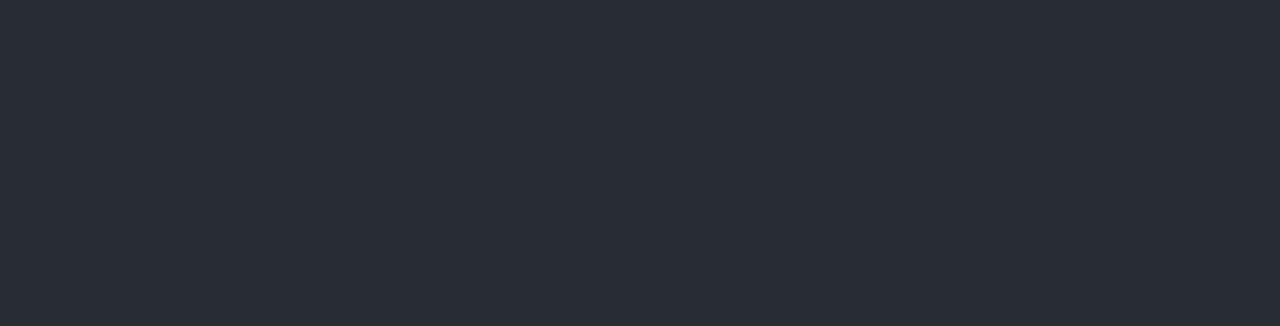
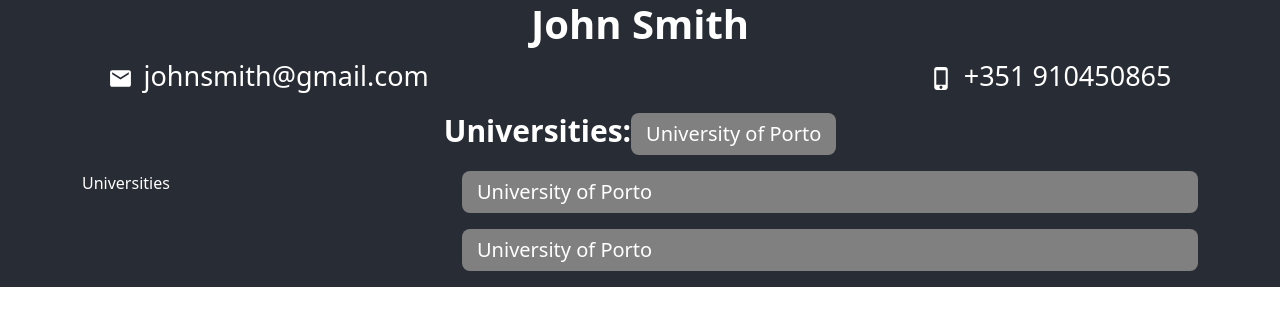
Before and after one commit to sergiobrunodias/CV-Analyzer, a React (Create React App) app in the folder client/: page /info in a window 1280 px wide. Shown: the top 326 px of the page. Built offline with nearby package versions, Linux system fonts and the light colour scheme.

Commit message:
feat(ui): added name and contacts to the resumeInfo page

```diff
--- a/client/package.json
+++ b/client/package.json
@@ -3,6 +3,8 @@
   "version": "0.1.0",
   "private": true,
   "dependencies": {
+    "@material-ui/core": "^4.12.3",
+    "@material-ui/icons": "^4.11.2",
     "@testing-library/jest-dom": "^5.15.0",
     "@testing-library/react": "^11.2.7",
     "@testing-library/user-event": "^12.8.3",
@@ -12,8 +14,10 @@
     "@types/react-dom": "^17.0.11",
     "axios": "^0.24.0",
     "base64topdf": "^1.1.8",
+    "bootstrap": "^5.1.3",
     "node-sass": "^6.0.1",
     "react": "^17.0.2",
+    "react-bootstrap": "^2.0.4",
     "react-dom": "^17.0.2",
     "react-dropzone": "^11.4.2",
     "react-icons": "^4.3.1",
--- a/client/src/index.tsx
+++ b/client/src/index.tsx
@@ -3,6 +3,7 @@ import ReactDOM from 'react-dom';
 import './index.css';
 import App from './App';
 import reportWebVitals from './reportWebVitals';
+import 'bootstrap/dist/css/bootstrap.min.css';
 
 ReactDOM.render(
   <React.StrictMode>
--- a/client/src/pages/ResumeInfo.tsx
+++ b/client/src/pages/ResumeInfo.tsx
@@ -1,5 +1,31 @@
 import React, { useEffect, useState, } from 'react';
 import '../App.css';
+import Email from '@material-ui/icons/Email';
+import PhoneIphone from '@material-ui/icons/PhoneIphone';
+
+import {
+  Container,
+  Col,
+  Row
+} from 'react-bootstrap'
+
+function Tag() {
+  return (
+    <div>
+      <p style={{
+        backgroundColor: 'grey',
+        borderRadius: '8px',
+        paddingTop: 6,
+        paddingBottom: 6,
+        paddingRight: 15,
+        paddingLeft: 15,
+        fontSize: 20
+      }}>
+        University of Porto
+      </p>
+    </div>
+  )
+}
 
 function ResumeInfo() {
 
@@ -7,19 +33,62 @@ function ResumeInfo() {
   const [uploadVisible, setUploadVisible] = useState(true)
 
   return (
-    <div className="App">
-            <header className="App-header">
-
-            </header>
-        </div>
+    <div style={styles.page}>
+      <h1 style={styles.title}>John Smith</h1>
+      <div style={styles.contacts}>
+        <p style={styles.email}>
+          <Email fontSize="large" style={styles.icon} />johnsmith@gmail.com
+        </p>
+        <p>
+          <PhoneIphone fontSize="large" style={styles.icon} />+351 910450865
+        </p>
+      </div>
+      <div style={styles.universities}>
+        <h2 style={styles.subtitle}>Universities: </h2>
+        <Tag />
+      </div>
+      <Container>
+        <Row>
+          <Col sm={4}>Universities</Col>
+          <Col sm={8}><Tag /><Tag /></Col>
+        </Row>
+      </Container>
+    </div>
   );
 }
 
 const styles = {
+  page: {
+    backgroundColor: '#282c34',
+    display: 'flex',
+    flexDirection: 'column' as 'column',
+    alignItems: 'center',
+    justifyContent: 'center',
+    color: 'white',
+  },
+  icon: {
+    paddingRight: 10
+  },
   title: {
+    fontWeight: 'bold',
+    fontSize: 40
+  },
+  subtitle: {
     fontWeight: 'bold',
     fontSize: 30
   },
+  email: {
+    paddingRight: 500
+  },
+  contacts: {
+    display: 'flex',
+    flexDirection: 'row' as 'row',
+    fontSize: 27
+  },
+  universities: {
+    display: 'flex',
+    flexDirection: 'row' as 'row'
+  }
 }
 
 export default ResumeInfo;
```
Also changed, not shown: 1 other file (tests, documents, lock files or other folders).
